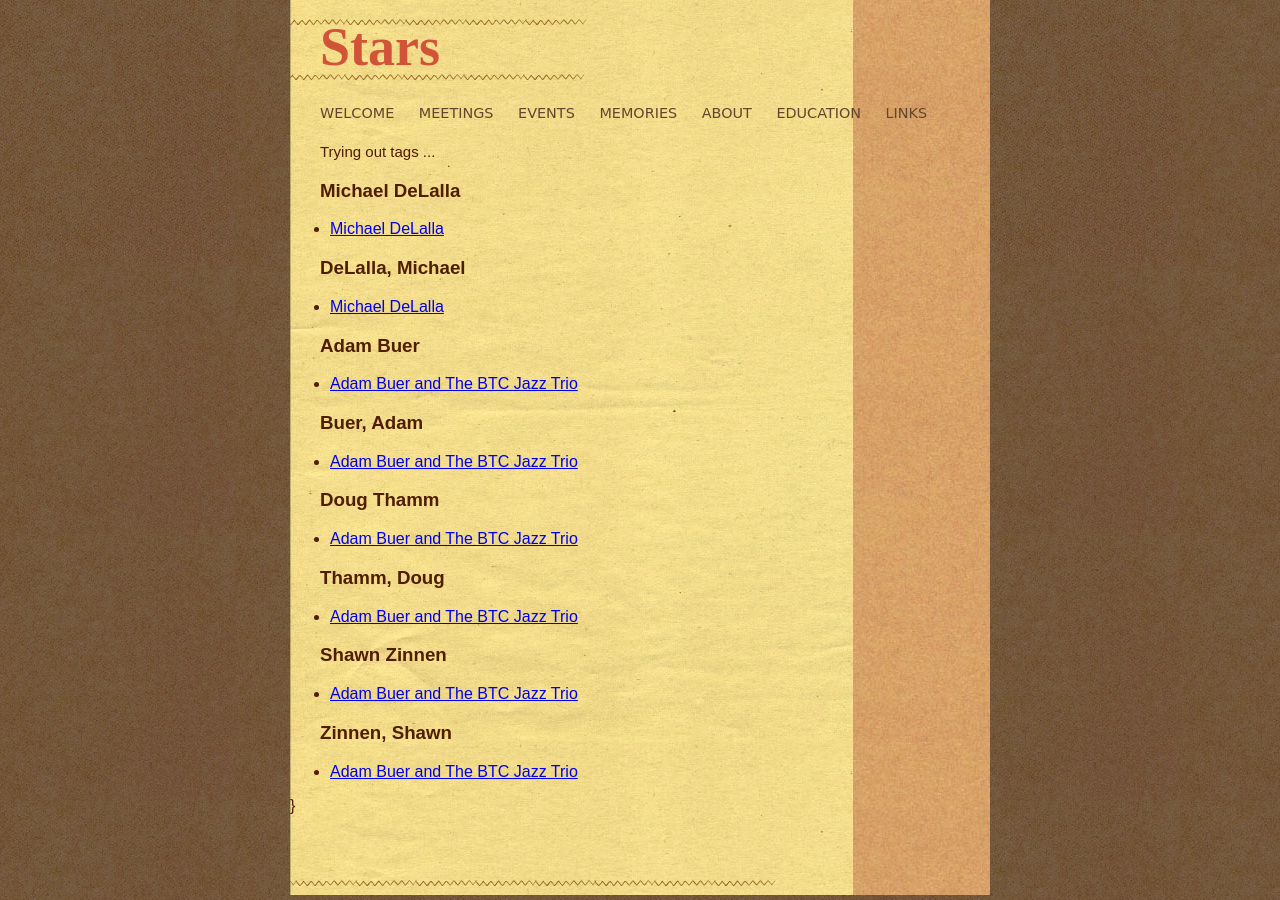
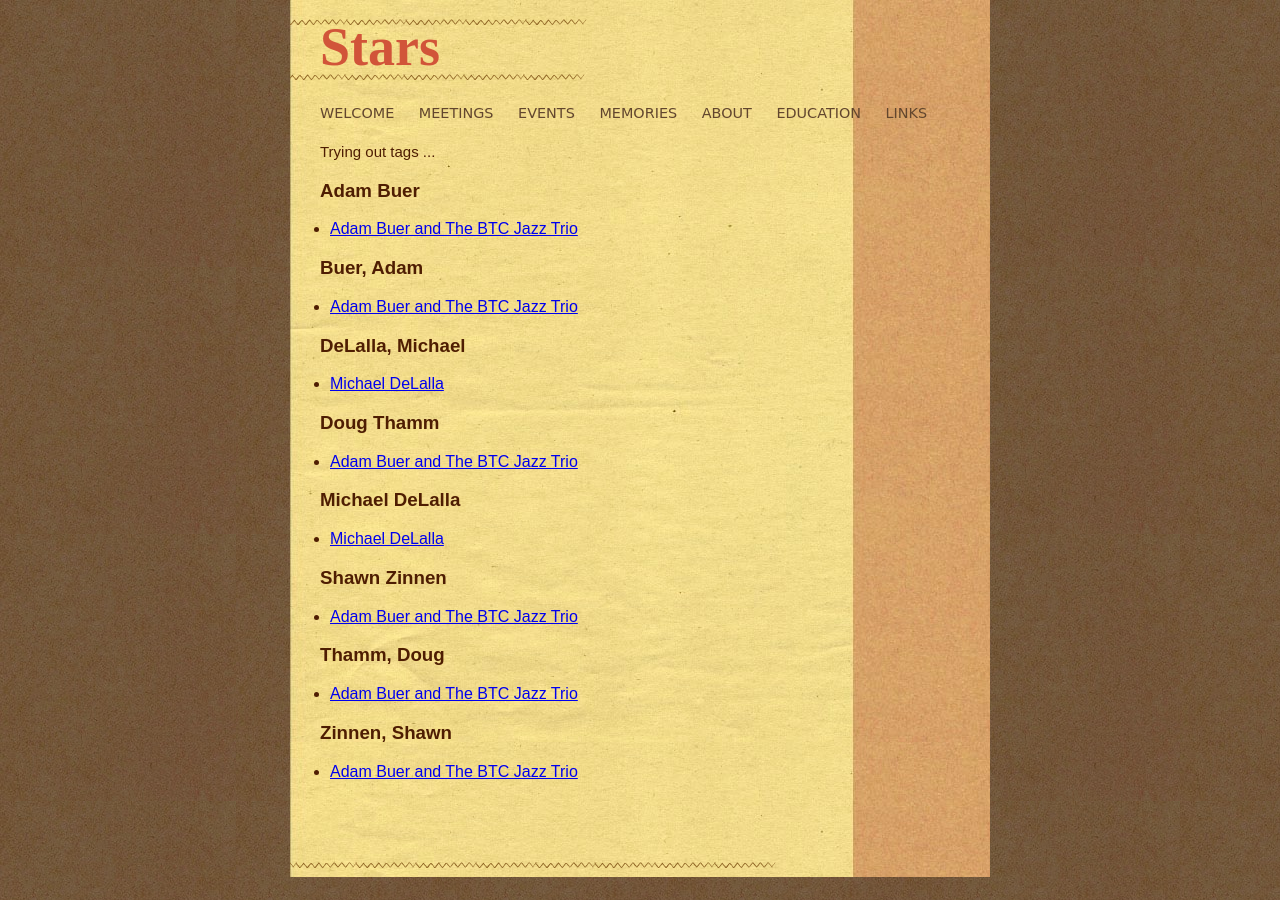
Before and after one commit to boulderguitarsociety/boulderguitarsociety.github.io, a Jekyll site: the page built from Stars.html, in a window 1280 px wide. Built offline with Jekyll 4.4.1, drawn with Linux system fonts in a browser that asks for light colours.

Commit message:
sort tags in Stars

```diff
--- a/Stars.html
+++ b/Stars.html
@@ -20,14 +20,15 @@
 
    <p>Trying out tags ...</p>
 
-{% for tag in site.tags %}
+   {% assign tags_sorted = site.tags | sort %}
+   {% for tag in tags_sorted %}
      <h3>{{ tag[0] }}</h3>
      <ul>
        {% for post in tag[1] %}
          <li><a href="{{ post.url }}">{{ post.title }}</a></li>
        {% endfor %}
      </ul>
-{% endfor %}}
+   {% endfor %}
 
    <div id="footer">
       <div id="wgly3">
```
Lines whose indentation alone changed are shown as unchanged.
